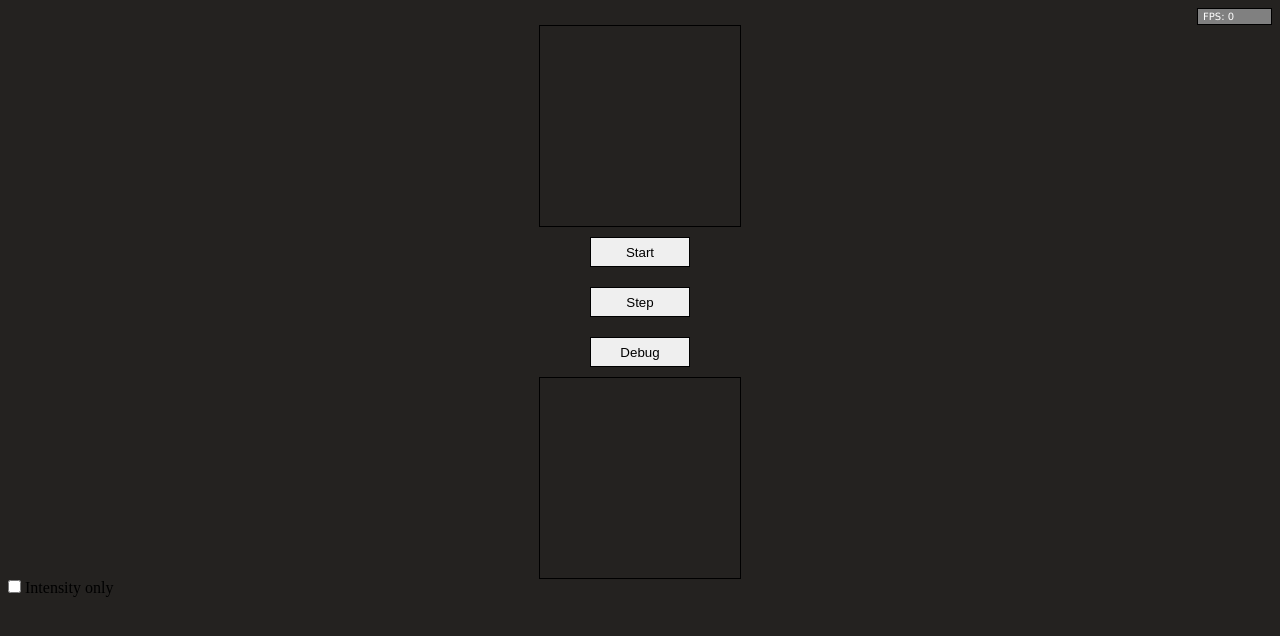
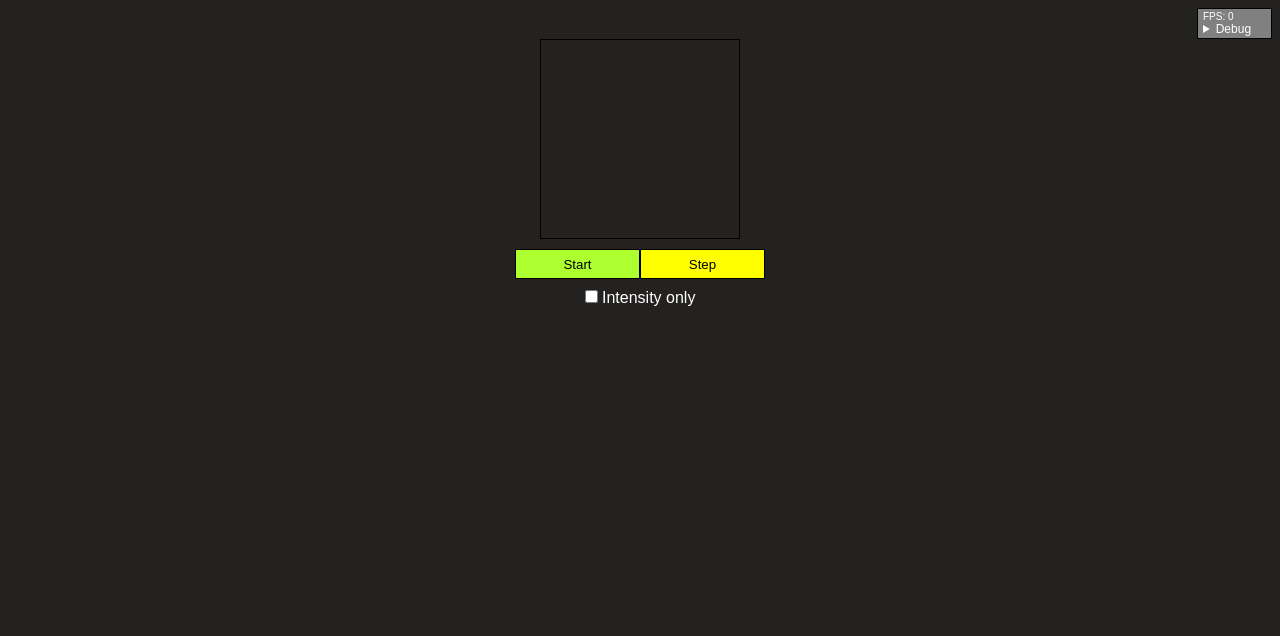
Before and after one commit to trentfridey/rust-waves, a website built with Parcel: page index.html in a window 1280 px wide. Built offline with nearby package versions, Linux system fonts and the light colour scheme.

Commit message:
add frame count; styling

```diff
--- a/index.html
+++ b/index.html
@@ -21,7 +21,7 @@
       width: 100%;
     }
     .fps-text {
-      font-family:'Lucida Sans', 'Lucida Sans Regular', 'Lucida Grande', 'Lucida Sans Unicode', Geneva, Verdana, sans-serif;
+      font-family: sans-serif;
       font-size: 10px;
       color: white;
       background-color: grey;
@@ -29,7 +29,7 @@
       padding: 2px 5px;
       display: inline;
       float: right;
-      width: 75px;
+      min-width: 75px;
     }
     canvas {
       margin: auto;
@@ -41,25 +41,69 @@
       height: 30px;
       cursor: pointer;
       border: 1px solid black;
-      width: 100px;
-      display: inline-block;
+    }
+    label {
+      color: white;
+      font-family: sans-serif;
+      margin: auto;
     }
     input[type="checkbox"] {
-      margin: auto
+      margin: auto;
+      color: white;
+    }
+    .btn-container {
+      width: 250px;
+      display: flex;
+      flex-direction: row;
+      margin: auto;
+    }
+    .btn-container > button {
+      flex: 1;
+    }
+    #start {
+      background-color: greenyellow;
+    }
+    #step-btn {
+      background-color: yellow;
+    }
+    #step-btn:active {
+      background-color: rgb(172, 172, 0);
+    }
+    details {
+      margin: auto;
+      display: flex;
+      flex-direction: column;
+    }
+    summary {
+      color: white;
+      font-family: sans-serif;
+      font-size: 12px;
+    }
+    summary:hover {
+      cursor: pointer;
     }
   </style>
 </head>
 
 <body>
-  <div class="fps-text">FPS: <span id="fps">0</span></div>
+  <div class="fps-text">
+    FPS: <span id="fps">0</span>
+    <details>
+      <summary>Debug</summary>
+      <div>Frame number: <span id="frameCount">0</span></div>
+      <div>Norm: <span id="norm">1</span></div>
+      <button type="button" id="debug-btn">Plot Colors</button>
+      <canvas id="test-coloring" width="200" height="200"></canvas>
+    </details>
+  </div>
   <div class="container">
-    <canvas id="canvas" width="200" height="200"></canvas>
-    <button type="button" id="start">Start</button>
-    <button type="button" id="step">Step</button>
-    <button type="button" id="debug-btn">Debug</button>
-    <canvas id="test-coloring" width="200" height="200"></canvas>
+    <canvas id="canvas" width="200" height="200" style="width:200px;height:200px"></canvas>
+    <div class="btn-container">
+      <button type="button" id="start">Start</button>
+      <button type="button" id="step-btn">Step</button>
+    </div>
     <label>
-      <input type="checkbox" id="view"/> Intensity only
+      <input type="checkbox" id="intensity"/> Intensity only
     </label>
   </div>
   <noscript>This page contains webassembly and javascript content, please enable javascript in your browser.</noscript>
--- a/js/index.js
+++ b/js/index.js
@@ -1,6 +1,5 @@
 import rust, { Canvas } from '../crate/Cargo.toml'
 
-console.log(Canvas, rust.wasm.memory)
 let canvas = document.getElementById('canvas');
 const rustCanvas = Canvas.new(canvas.width, canvas.height);
 const width = rustCanvas.width();
@@ -19,55 +18,48 @@ const debug = () => {
 const debugBtn = document.getElementById('debug-btn')
 debugBtn.addEventListener('click', debug)
 
+const stepBtn = document.getElementById('step-btn')
+stepBtn.addEventListener('click', step)
 
-// let intensity = document.getElementById('view').checked;
+let viewColors = true
+const intensityBtn = document.getElementById('intensity')
+intensityBtn.addEventListener('click', () => { viewColors = !viewColors })
 
-// let step = document.getElementById('step');
-// step.addEventListener('click', () => {
-//   render({debug});
-// });
+const FPSCounter = document.getElementById('fps')
+const frameCounter = document.getElementById('frameCount')
 
-// canvas.onmousedown = e => {
-//     e.preventDefault();
-//     const loc = windowToCanvas(canvas, e.clientX, e.clientY);
-//     const targetIndex = loc.x + loc.y * width;
-//     forceArray[targetIndex] = 0x3fffffff;
-// };
+const norm = document.getElementById('norm');
 
-// const windowToCanvas = (canvas, x, y) => {
-//     const bbox = canvas.getBoundingClientRect();
-//     return {
-//         x: Math.round(x - bbox.left * (canvas.width / bbox.width)),
-//         y: Math.round(y - bbox.top * (canvas.height / bbox.height))
-//     };
-// };
+
+function step () {
+    rustCanvas.step(0, !viewColors);
+    frameCount++
+    frameCounter.innerText = frameCount
+    norm.innerText = rustCanvas.norm();
+    const imagePtr = rustCanvas.image();
+    const imageArray = new Uint8ClampedArray(rust.wasm.memory.buffer, imagePtr, 4 * height * width);
+    let imageData = new ImageData(imageArray, width, height);
+    ctx.putImageData(imageData, 0, 0);
+}
+
 let t0 = 0;
 let t1 = 1;
 let duration = t0 - t1;
 let frameCount = 0
-
-const FPSCounter = document.getElementById('fps')
-
 let id = null;
 
 
 function render(){
     id = null;
     t0 = performance.now()
-    frameCount++
-
-    rustCanvas.step();
-    const imagePtr = rustCanvas.image();
-    const imageArray = new Uint8ClampedArray(rust.wasm.memory.buffer, imagePtr, 4 * height * width);
-    let imageData = new ImageData(imageArray, width, height);
-    ctx.putImageData(imageData, 0, 0);
+    step()
     t1 = performance.now()
     duration = t1 - t0
     run();
 };
 
 function run (){
-    if(frameCount %10 === 0) FPSCounter.innerText = Math.floor(1e3/duration)
+    if(frameCount % 10 === 0) FPSCounter.innerText = Math.floor(1e3/duration)
     if (!id) { id = requestAnimationFrame(render) }
 }
 
@@ -75,6 +67,15 @@ let start = document.getElementById('start');
 let running = false;
 start.addEventListener('click', () => {
     running = !running;
-    if(running) { run(); start.innerHTML = 'Stop'; }
-    else { cancelAnimationFrame(id); id = null; start.innerHTML = 'Start';  }
+    if(running) {
+        run();
+        start.innerHTML = 'Stop';
+        start.style.backgroundColor = 'red';
+    }
+    else {
+        cancelAnimationFrame(id);
+        id = null;
+        start.innerHTML = 'Start';
+        start.style.backgroundColor = 'greenyellow';
+    }
 });
```
